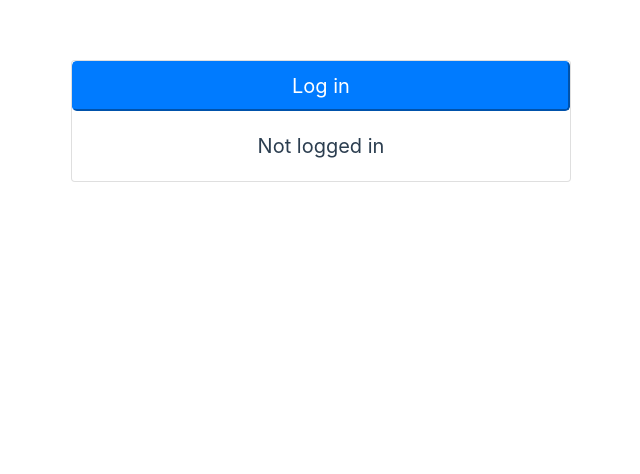
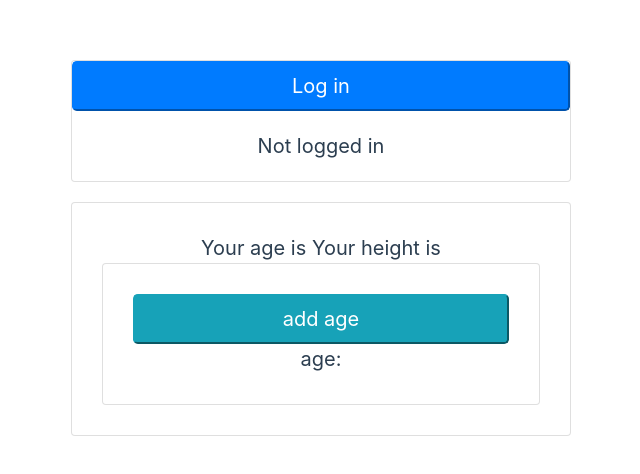
Before and after one commit to DaftMonk/bbl-vuex, a Vue app: page / in a window 1280 px wide. Shown: the top 474 px of the page, without its empty margins (319-959 px from the left). Built offline with nearby package versions, Linux system fonts and the light colour scheme.

Commit message:
add additional component

```diff
--- a/src/App.vue
+++ b/src/App.vue
@@ -1,7 +1,7 @@
 <template>
   <div id="app">
     <Login v-bind:user="user" v-on:login="login"></Login>
-    <Profile v-bind:profile="user.profile"></Profile>
+    <Profile v-bind:profile="user.profile" v-on:ageEdited="ageEdited"></Profile>
   </div>
 </template>
 
@@ -15,7 +15,10 @@ export default {
     return {
       user: {
         name: null,
-        profile: null
+        profile: {
+          age: null,
+          height: null
+        }
       }
     }
   },
@@ -26,6 +29,10 @@ export default {
   methods: {
     login (user) {
       this.user = user
+    },
+
+    ageEdited (age) {
+      this.user.profile.age = age
     }
   }
 }
--- /dev/null
+++ b/src/components/EditProfile.vue
@@ -0,0 +1,22 @@
+<template>
+  <div class="card"><button class="btn-lg btn-info" v-on:click="increaseAge">add age</button> age: {{ age }}</div>
+</template>
+
+<script>
+export default {
+  props: ['age'],
+  methods: {
+    increaseAge () {
+      this.$emit('ageEdited', this.age + 1)
+    }
+  }
+}
+</script>
+
+<style scoped>
+  .card {
+    width: 100%;
+    padding: 30px;
+    margin-top: 40px;
+  }
+</style>
--- a/src/components/Profile.vue
+++ b/src/components/Profile.vue
@@ -2,12 +2,19 @@
   <div v-if="profile" class="card">
     Your age is {{ profile.age }}
     Your height is {{ profile.height }}
+    <EditProfile v-bind:age="profile.age" v-on:ageEdited="(age) => $emit('ageEdited', age)"></EditProfile>
   </div>
 </template>
 
 <script>
+import EditProfile from '@/components/EditProfile'
+
 export default {
-  props: ['profile']
+  props: ['profile'],
+
+  components: {
+    EditProfile
+  }
 }
 </script>
 
```
